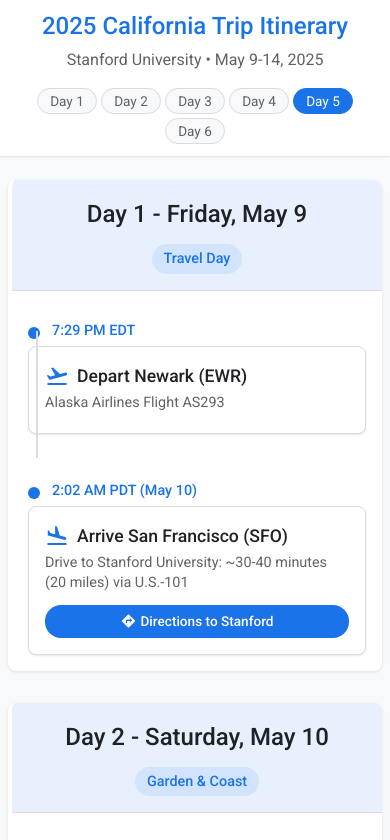
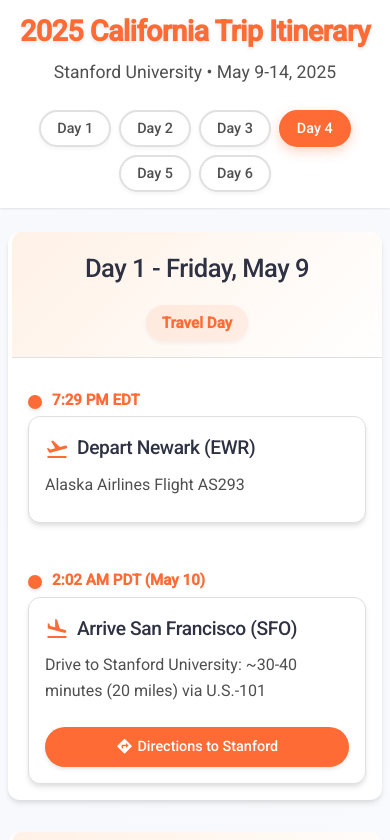
Before and after one commit to leiyiao/ca2025, a website: page index.html in a window 390 px wide. Shown: the top 840 px of the page. Drawn offline with Linux system fonts and the light colour scheme; a web font is replaced by a local one.

Commit message:
Enhance design with modern styling, improved animations, and better mobile experience

```diff
--- a/styles.css
+++ b/styles.css
@@ -1,19 +1,19 @@
 /* Google Material Design-inspired styles */
 :root {
-  --primary-color: #1a73e8;
-  --primary-light: #e8f0fe;
-  --secondary-color: #34a853;
-  --accent-color: #fbbc04;
-  --danger-color: #ea4335;
-  --neutral-color: #5f6368;
+  --primary-color: #FF6B35; /* California Sunset Orange */
+  --primary-light: #FFF1E6; /* Soft Sunset Light */
+  --secondary-color: #2EC4B6; /* Pacific Ocean Teal */
+  --accent-color: #FFBF69; /* Golden Coast Yellow */
+  --danger-color: #FF6B35; /* Sunset Orange */
+  --neutral-color: #5F6368;
   --surface-color: #ffffff;
-  --background-color: #f8f9fa;
-  --text-primary: #202124;
-  --text-secondary: #5f6368;
-  --border-color: #dadce0;
+  --background-color: #F7F9FC; /* Light Sky Blue */
+  --text-primary: #2D3142; /* Deep Ocean Blue */
+  --text-secondary: #4F4F4F;
+  --border-color: #E0E0E0;
   --shadow-color: rgba(0, 0, 0, 0.1);
-  --card-radius: 8px;
-  --button-radius: 4px;
+  --card-radius: 12px;
+  --button-radius: 8px;
   --spacing-xs: 4px;
   --spacing-sm: 8px;
   --spacing-md: 16px;
@@ -33,12 +33,14 @@ body {
   font-family: 'Roboto', sans-serif;
   background-color: var(--background-color);
   color: var(--text-primary);
-  line-height: 1.5;
+  line-height: 1.6;
   -webkit-font-smoothing: antialiased;
+  background-image: linear-gradient(135deg, var(--background-color) 0%, #ffffff 100%);
+  min-height: 100vh;
 }
 
 .container {
-  max-width: 800px;
+  max-width: 900px;
   margin: 0 auto;
   padding: 0 var(--spacing-md);
   width: 100%;
@@ -51,44 +53,52 @@ body {
 /* Typography */
 h1, h2, h3, h4, h5, h6 {
   font-family: 'Google Sans', 'Roboto', sans-serif;
-  font-weight: 500;
+  font-weight: 600;
   margin-bottom: var(--spacing-sm);
+  letter-spacing: -0.02em;
 }
 
 h1 {
-  font-size: 1.8rem;
+  font-size: 2.2rem;
   color: var(--primary-color);
   margin-bottom: var(--spacing-xs);
+  text-shadow: 0 2px 4px rgba(0, 0, 0, 0.1);
 }
 
 h2 {
-  font-size: 1.5rem;
+  font-size: 1.6rem;
   color: var(--text-primary);
+  font-weight: 500;
 }
 
 h3 {
-  font-size: 1.2rem;
+  font-size: 1.3rem;
   color: var(--text-primary);
   display: flex;
   align-items: center;
+  font-weight: 500;
 }
 
 p {
   margin-bottom: var(--spacing-sm);
-  font-size: 0.95rem;
+  font-size: 1rem;
   color: var(--text-secondary);
+  line-height: 1.6;
 }
 
 .subtitle {
-  font-size: 1rem;
+  font-size: 1.1rem;
   color: var(--text-secondary);
-  margin-bottom: var(--spacing-sm);
+  margin-bottom: var(--spacing-md);
+  font-weight: 400;
 }
 
 /* Header and Footer */
 header, footer {
   background-color: var(--surface-color);
   width: 100%;
+  backdrop-filter: blur(10px);
+  -webkit-backdrop-filter: blur(10px);
 }
 
 header {
@@ -98,8 +108,8 @@ header {
   position: sticky;
   top: 0;
   z-index: 100;
-  transition: box-shadow 0.3s ease;
-  box-shadow: 0 1px 2px var(--shadow-color);
+  transition: all 0.3s ease;
+  box-shadow: 0 4px 6px -1px rgba(0, 0, 0, 0.1), 0 2px 4px -1px rgba(0, 0, 0, 0.06);
 }
 
 footer {
@@ -107,6 +117,7 @@ footer {
   text-align: center;
   padding: var(--spacing-md) 0;
   border-top: 1px solid var(--border-color);
+  background: linear-gradient(to right, var(--primary-light), var(--surface-color));
 }
 
 /* Day Navigation */
@@ -114,58 +125,64 @@ footer {
   display: flex;
   justify-content: center;
   flex-wrap: wrap;
-  gap: var(--spacing-xs);
-  margin-top: var(--spacing-xs);
+  gap: var(--spacing-sm);
+  margin-top: var(--spacing-sm);
+  padding: var(--spacing-xs);
 }
 
 .day-nav-button {
   font-family: 'Google Sans', 'Roboto', sans-serif;
-  background-color: var(--background-color);
-  border: 1px solid var(--border-color);
-  border-radius: 16px;
-  padding: 4px 12px;
+  background-color: var(--surface-color);
+  border: 2px solid var(--border-color);
+  border-radius: 20px;
+  padding: 8px 16px;
   cursor: pointer;
-  font-size: 0.85rem;
+  font-size: 0.9rem;
   color: var(--text-secondary);
-  transition: all 0.2s ease;
+  transition: all 0.3s cubic-bezier(0.4, 0, 0.2, 1);
   outline: none;
-  min-width: 60px;
+  min-width: 70px;
+  font-weight: 500;
+  box-shadow: 0 2px 4px rgba(0, 0, 0, 0.05);
 }
 
 .day-nav-button:hover {
   background-color: var(--primary-light);
   color: var(--primary-color);
   transform: translateY(-2px);
-  box-shadow: 0 2px 4px var(--shadow-color);
+  box-shadow: 0 4px 8px rgba(0, 0, 0, 0.1);
+  border-color: var(--primary-color);
 }
 
 .day-nav-button.active {
   background-color: var(--primary-color);
   color: white;
   border-color: var(--primary-color);
+  box-shadow: 0 4px 12px rgba(255, 107, 53, 0.3);
 }
 
 .day-nav-button.current {
   border: 2px solid var(--accent-color);
-  font-weight: 500;
+  font-weight: 600;
 }
 
 /* Day Cards */
 .day-card {
   background-color: var(--surface-color);
   border-radius: var(--card-radius);
-  box-shadow: 0 1px 3px var(--shadow-color);
+  box-shadow: 0 4px 6px -1px rgba(0, 0, 0, 0.1), 0 2px 4px -1px rgba(0, 0, 0, 0.06);
   margin-bottom: var(--spacing-xl);
   overflow: hidden;
   border-left: 4px solid transparent;
-  transition: transform 0.2s ease, box-shadow 0.2s ease;
+  transition: all 0.3s cubic-bezier(0.4, 0, 0.2, 1);
   width: 100%;
-  max-width: 760px;
+  max-width: 800px;
+  position: relative;
 }
 
 .day-card:hover {
-  transform: translateY(-2px);
-  box-shadow: 0 4px 8px var(--shadow-color);
+  transform: translateY(-4px);
+  box-shadow: 0 12px 20px -8px rgba(0, 0, 0, 0.15);
 }
 
 .day-card.current-day {
@@ -173,8 +190,8 @@ footer {
 }
 
 .day-header {
-  padding: var(--spacing-md) var(--spacing-lg);
-  background-color: var(--primary-light);
+  padding: var(--spacing-lg) var(--spacing-xl);
+  background: linear-gradient(135deg, var(--primary-light) 0%, var(--surface-color) 100%);
   display: flex;
   justify-content: space-between;
   align-items: center;
@@ -185,25 +202,26 @@ footer {
 .day-date {
   font-family: 'Google Sans', 'Roboto', sans-serif;
   color: var(--primary-color);
-  font-weight: 500;
-  padding: 4px 12px;
-  background-color: rgba(26, 115, 232, 0.1);
-  border-radius: 16px;
+  font-weight: 600;
+  padding: 6px 16px;
+  background-color: rgba(255, 107, 53, 0.1);
+  border-radius: 20px;
   white-space: nowrap;
-  font-size: 0.9rem;
+  font-size: 0.95rem;
+  box-shadow: 0 2px 4px rgba(0, 0, 0, 0.05);
 }
 
 /* Timeline and Events */
 .timeline {
-  max-width: 760px;
+  max-width: 800px;
   margin: 0 auto;
-  padding: var(--spacing-md);
+  padding: var(--spacing-lg);
   width: 100%;
 }
 
 .event {
   display: flex;
-  margin-bottom: var(--spacing-lg);
+  margin-bottom: var(--spacing-xl);
   position: relative;
   width: 100%;
   align-items: flex-start;
@@ -213,23 +231,13 @@ footer {
   margin-bottom: 0;
 }
 
-.event:not(:last-child)::after {
-  content: '';
-  position: absolute;
-  top: 2.5rem;
-  left: 0.85rem;
-  bottom: -1.5rem;
-  width: 2px;
-  background-color: var(--border-color);
-}
-
 .event-time {
   width: var(--timeline-label-width);
-  font-weight: 500;
+  font-weight: 600;
   color: var(--primary-color);
   position: relative;
   padding-left: var(--spacing-xl);
-  font-size: 0.9rem;
+  font-size: 0.95rem;
   flex-shrink: 0;
   overflow: visible;
   margin-top: 0.85rem;
@@ -238,27 +246,29 @@ footer {
 .event-time::before {
   content: '';
   position: absolute;
-  width: 12px;
-  height: 12px;
+  width: 14px;
+  height: 14px;
   border-radius: 50%;
   background-color: var(--primary-color);
   left: 0.45rem;
   top: 0.45rem;
-  transition: transform 0.2s ease, background-color 0.2s ease;
+  transition: all 0.3s cubic-bezier(0.4, 0, 0.2, 1);
+  box-shadow: 0 2px 4px rgba(0, 0, 0, 0.1);
 }
 
 .event:hover .event-time::before {
   transform: scale(1.2);
   background-color: var(--secondary-color);
+  box-shadow: 0 4px 8px rgba(0, 0, 0, 0.15);
 }
 
 .event-details {
   background-color: var(--surface-color);
   border-radius: var(--card-radius);
-  padding: var(--spacing-md);
-  box-shadow: 0 1px 2px var(--shadow-color);
+  padding: var(--spacing-lg);
+  box-shadow: 0 4px 6px -1px rgba(0, 0, 0, 0.1), 0 2px 4px -1px rgba(0, 0, 0, 0.06);
   border: 1px solid var(--border-color);
-  transition: transform 0.2s ease, box-shadow 0.2s ease;
+  transition: all 0.3s cubic-bezier(0.4, 0, 0.2, 1);
   flex-grow: 1;
   width: calc(100% - var(--timeline-label-width));
   margin-right: 0;
@@ -266,26 +276,35 @@ footer {
 
 .event-details:hover {
   transform: translateX(4px);
-  box-shadow: 0 2px 6px var(--shadow-color);
+  box-shadow: 0 8px 16px -4px rgba(0, 0, 0, 0.15);
+  border-color: var(--primary-color);
 }
 
 .event-details.touch-active {
   background-color: var(--primary-light);
   transform: translateX(8px);
-  box-shadow: 0 3px 8px var(--shadow-color);
+  box-shadow: 0 12px 20px -8px rgba(0, 0, 0, 0.2);
 }
 
 .event-details h3 {
-  margin-bottom: var(--spacing-xs);
+  margin-bottom: var(--spacing-sm);
   color: var(--text-primary);
-  font-size: 1.1rem;
+  font-size: 1.2rem;
+  display: flex;
+  align-items: center;
+  gap: var(--spacing-xs);
 }
 
 /* Location Icons */
 .location-icon {
   color: var(--primary-color);
-  margin-right: 8px;
-  font-size: 1.2rem;
+  margin-right: var(--spacing-xs);
+  font-size: 1.4rem;
+  transition: transform 0.3s ease;
+}
+
+.event-details:hover .location-icon {
+  transform: scale(1.1);
 }
 
 /* Different colors for different types of locations */
@@ -302,24 +321,25 @@ h3 .location-icon[class*="park"] {
 h3 .location-icon[class*="museum"],
 h3 .location-icon[class*="school"],
 h3 .location-icon[class*="account_balance"] {
-  color: #9C27B0; /* Purple */
+  color: #9C27B0;
 }
 
 h3 .location-icon[class*="beach"],
 h3 .location-icon[class*="waves"],
 h3 .location-icon[class*="sailing"] {
-  color: #00BCD4; /* Cyan */
+  color: #00BCD4;
 }
 
 h3 .location-icon[class*="location_city"],
 h3 .location-icon[class*="bridge"] {
-  color: #FF5722; /* Deep Orange */
+  color: #FF5722;
 }
 
 .event-details p {
-  margin-bottom: var(--spacing-xs);
-  font-size: 0.9rem;
-  line-height: 1.4;
+  margin-bottom: var(--spacing-sm);
+  font-size: 1rem;
+  line-height: 1.6;
+  color: var(--text-secondary);
 }
 
 /* Maps Button */
@@ -329,18 +349,19 @@ h3 .location-icon[class*="bridge"] {
   background-color: var(--primary-color);
   color: white;
   text-decoration: none;
-  padding: 6px 14px;
-  border-radius: 16px;
-  font-size: 0.85rem;
+  padding: 8px 18px;
+  border-radius: 20px;
+  font-size: 0.9rem;
   font-weight: 500;
-  margin-top: var(--spacing-sm);
-  transition: all 0.2s ease;
+  margin-top: var(--spacing-md);
+  transition: all 0.3s cubic-bezier(0.4, 0, 0.2, 1);
+  box-shadow: 0 2px 4px rgba(0, 0, 0, 0.1);
 }
 
 .maps-button:hover {
-  background-color: #0d62d1;
+  background-color: #FF5722;
   transform: translateY(-2px);
-  box-shadow: 0 2px 4px var(--shadow-color);
+  box-shadow: 0 4px 8px rgba(0, 0, 0, 0.15);
 }
 
 .maps-button:active {
@@ -348,39 +369,37 @@ h3 .location-icon[class*="bridge"] {
 }
 
 .maps-button .material-icons {
-  font-size: 1rem;
+  font-size: 1.1rem;
   margin-right: var(--spacing-xs);
 }
 
-/* Improve main container spacing */
-main.container {
-  display: flex;
-  flex-direction: column;
-  align-items: center;
-  width: 100%;
-}
-
-/* Add scroll indicator */
+/* Scroll indicator */
 .scroll-indicator {
   position: fixed;
   top: 0;
   left: 0;
-  height: 3px;
-  background-color: var(--primary-color);
+  height: 4px;
+  background: linear-gradient(to right, var(--primary-color), var(--secondary-color));
   z-index: 1000;
   transition: width 0.1s ease;
-  box-shadow: 0 1px 2px var(--shadow-color);
+  box-shadow: 0 2px 4px rgba(0, 0, 0, 0.1);
   width: 0%;
 }
 
 /* Day transition animations */
 @keyframes fadeIn {
-  from { opacity: 0; transform: translateY(20px); }
-  to { opacity: 1; transform: translateY(0); }
+  from {
+    opacity: 0;
+    transform: translateY(30px);
+  }
+  to {
+    opacity: 1;
+    transform: translateY(0);
+  }
 }
 
 .day-card {
-  animation: fadeIn 0.5s ease-out;
+  animation: fadeIn 0.6s cubic-bezier(0.4, 0, 0.2, 1);
 }
 
 /* Responsive Design */
@@ -400,15 +419,11 @@ main.container {
     left: 0;
   }
 
-  .event:not(:last-child)::after {
-    left: 0.5rem;
-    top: 1.5rem;
-  }
-
   .day-header {
     flex-direction: column;
-    gap: var(--spacing-xs);
+    gap: var(--spacing-sm);
     text-align: center;
+    padding: var(--spacing-md);
   }
 
   .day-date {
@@ -421,6 +436,8 @@ main.container {
     -webkit-overflow-scrolling: touch;
     scrollbar-width: none;
     -ms-overflow-style: none;
+    margin: var(--spacing-xs) -16px;
+    padding: var(--spacing-xs) 16px;
   }
 
   .day-navigation::-webkit-scrollbar {
@@ -436,7 +453,7 @@ main.container {
   }
 
   h1 {
-    font-size: 1.5rem;
+    font-size: 1.8rem;
   }
 
   .maps-button {
@@ -446,5 +463,10 @@ main.container {
 
   .event-details {
     width: 100%;
+    padding: var(--spacing-md);
+  }
+
+  .timeline {
+    padding: var(--spacing-md);
   }
 }
```
